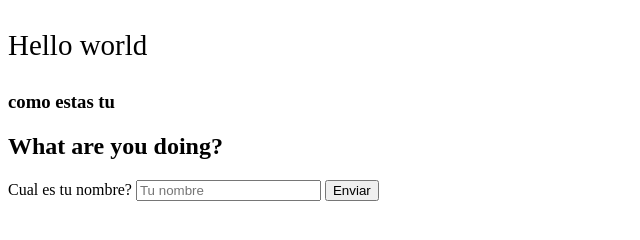
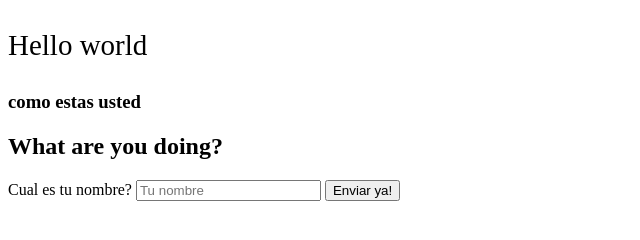
Before and after one commit to Angel-Landkoer/HTML, a plain HTML site: page index.html in a window 1280 px wide. Shown: the full height of the page, 0-640 px from the left. Drawn offline with Linux system fonts and the light colour scheme.

Commit message:
cambias agregados a un h3 y al boton

```diff
--- a/index.html
+++ b/index.html
@@ -9,7 +9,7 @@
   <body>
     <main>
       <p style="font-size: 29px">Hello world</p>
-      <h3>como estas tu</h3>
+      <h3>como estas usted</h3>
       <section>
         <h2>What are you doing?</h2>
         <form action="">
@@ -23,7 +23,7 @@
               autocomplete="name"
             />
           </label>
-          <input type="submit" value="Enviar" />
+          <input type="submit" value="Enviar ya!" />
         </form>
       </section>
     </main>
```
